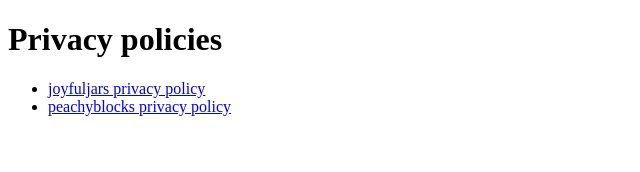
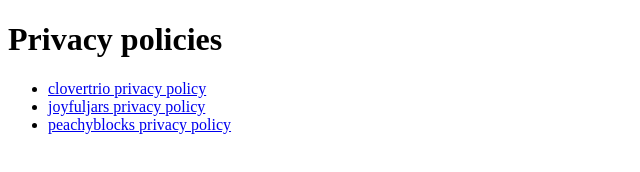
Before and after one commit to nqhung055/nqhung055.github.io, a plain HTML site: page index.html in a window 1280 px wide. Shown: the whole page, without its empty margins (0-640 px from the left). Drawn offline with Linux system fonts and the light colour scheme.

Commit message:
Publish index.html

```diff
--- a/index.html
+++ b/index.html
@@ -1,2 +1,3 @@
-<!doctype html><meta charset="utf-8"><meta name="viewport" content="width=device-width,initial-scale=1"><title>Privacy policies</title><h1>Privacy policies</h1><ul><li><a href="joyfuljars.html">joyfuljars privacy policy</a></li>
+<!doctype html><meta charset="utf-8"><meta name="viewport" content="width=device-width,initial-scale=1"><title>Privacy policies</title><h1>Privacy policies</h1><ul><li><a href="clovertrio.html">clovertrio privacy policy</a></li>
+<li><a href="joyfuljars.html">joyfuljars privacy policy</a></li>
 <li><a href="peachyblocks.html">peachyblocks privacy policy</a></li></ul>
```
